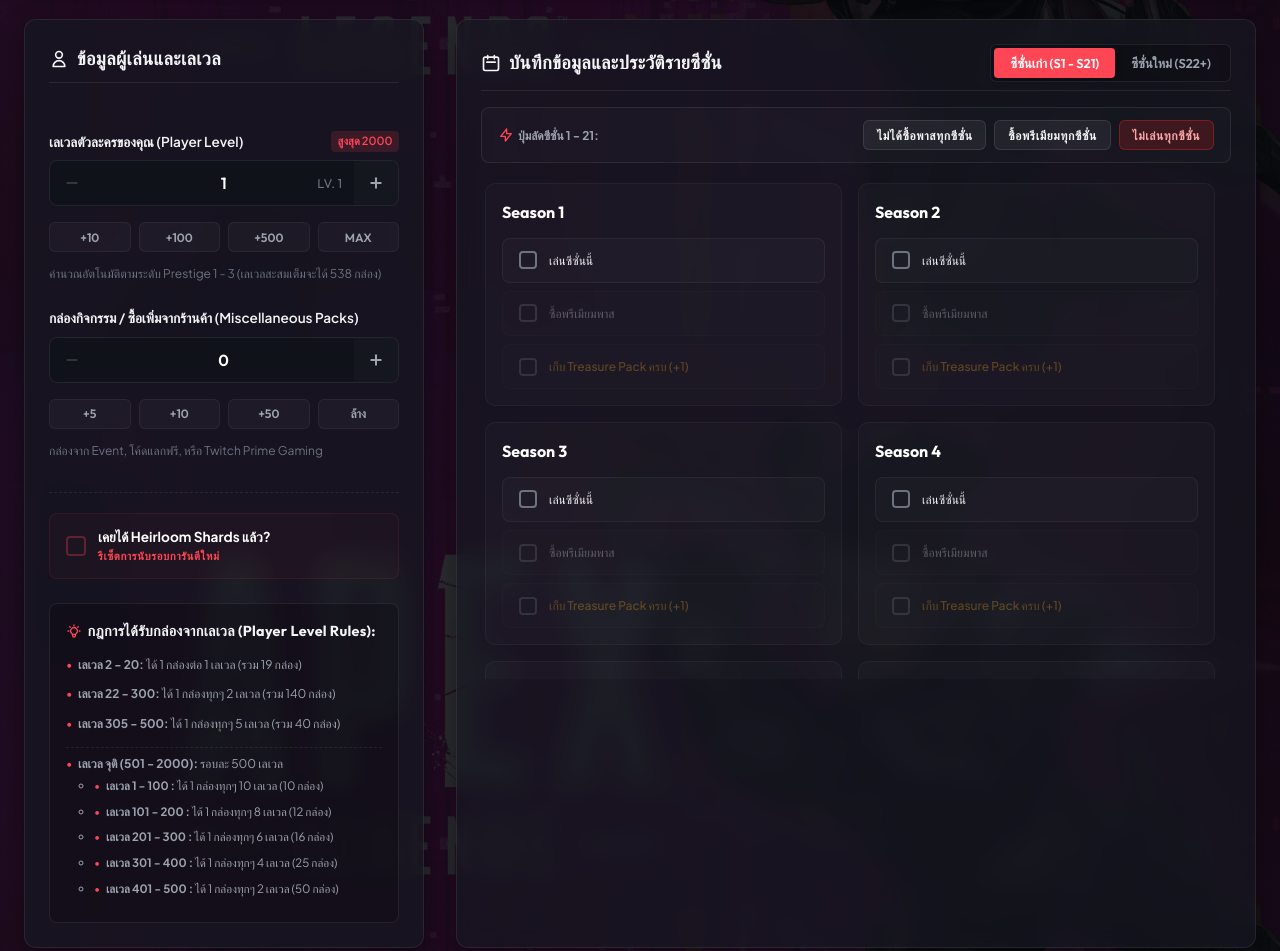
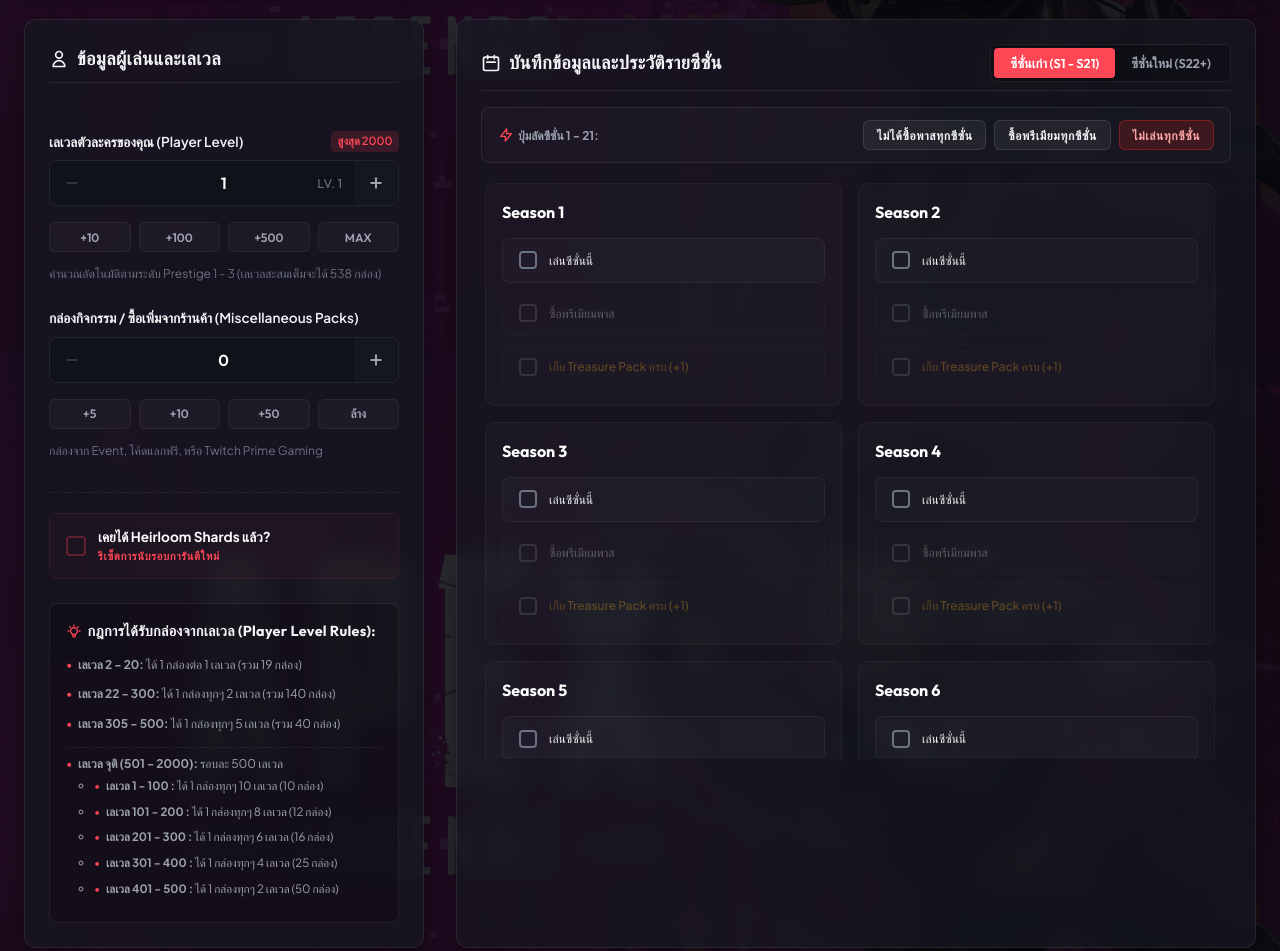
Before and after one commit to Bandidkw/apex-calculator-pack, a Vue app in the folder apex frontend/: page / in a window 1280 px wide. Shown: the part 447-1398 px from the top of the page. Built offline with nearby package versions, Linux system fonts and the light colour scheme.

Commit message:
Optimize right-control-panel layout with height 100% and scrollable-grid max-height 580px for perfect desktop symmetry

```diff
--- a/apex frontend/src/App.vue
+++ b/apex frontend/src/App.vue
@@ -254,11 +254,12 @@ onUnmounted(() => {
   padding-bottom: 0.5rem;
 }
 
-/* Right Panel Style Details */
 .right-control-panel {
   padding: 1.5rem;
   display: flex;
   flex-direction: column;
+  height: 100%;
+  box-sizing: border-box;
   min-height: 0;
 }
 
--- a/apex frontend/src/components/NewSeasonsGrid.vue
+++ b/apex frontend/src/components/NewSeasonsGrid.vue
@@ -371,7 +371,7 @@ const getNewSeason = (seasonNo: number | string): NewSeason => {
 
 /* Seasons Scrollable Grid */
 .scrollable-grid {
-  max-height: 500px;
+  max-height: 580px;
   overflow-y: auto;
   padding: 0.25rem 1rem 1.5rem 0.25rem;
 }
--- a/apex frontend/src/components/OldSeasonsGrid.vue
+++ b/apex frontend/src/components/OldSeasonsGrid.vue
@@ -266,7 +266,7 @@ const toggleOldTreasure = (seasonStr: string) => {
 
 /* Seasons Scrollable Grid */
 .scrollable-grid {
-  max-height: 500px;
+  max-height: 580px;
   overflow-y: auto;
   padding: 0.25rem 1rem 1.5rem 0.25rem;
 }
```
